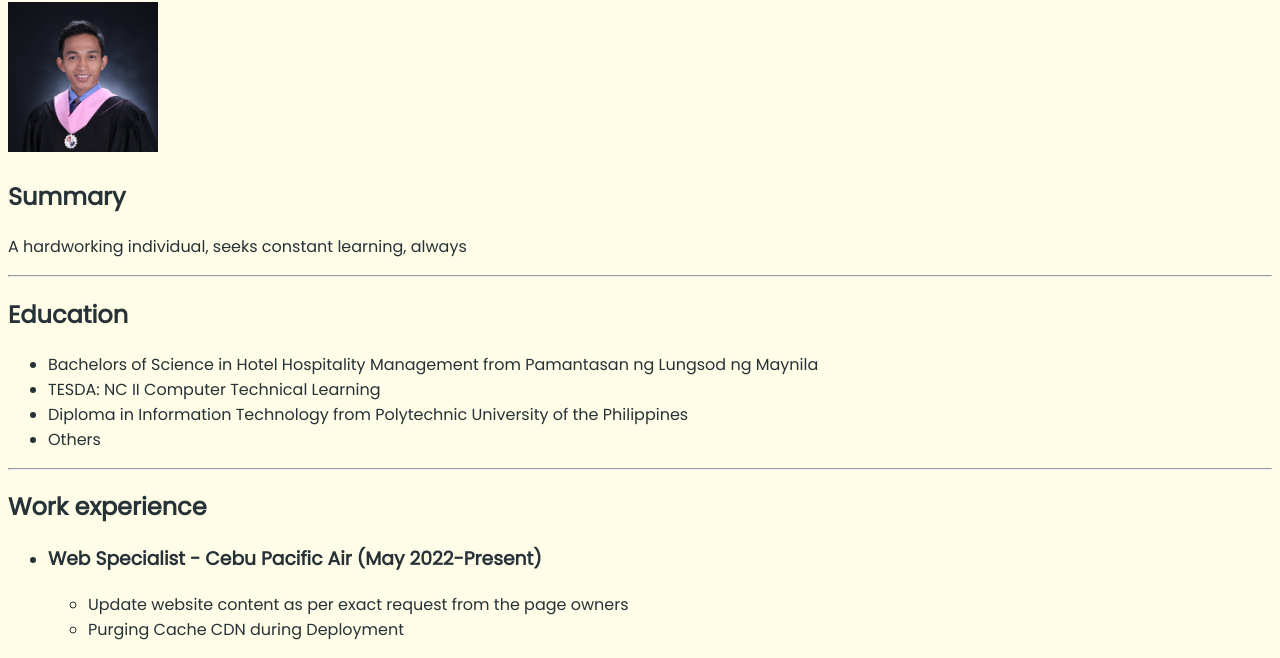
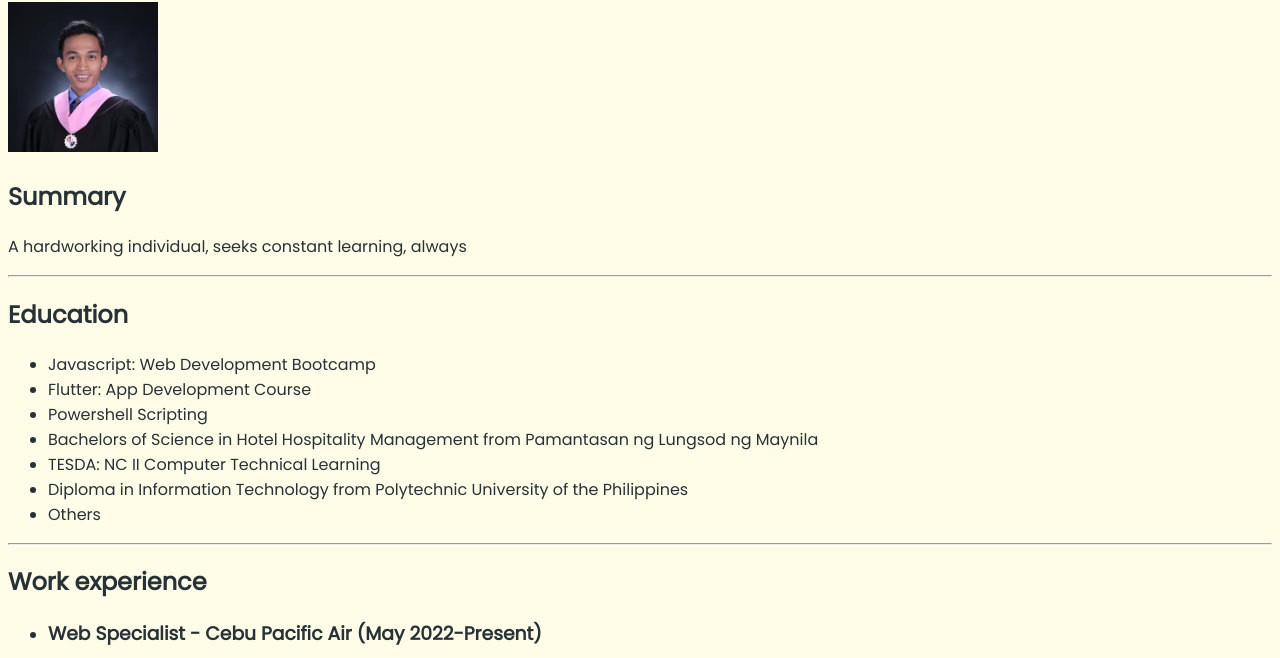
Before and after one commit to elarjohn1900/resume, a plain HTML site: page index.html in a window 1280 px wide. Shown: the part 89-747 px from the top of the page. Drawn offline with Linux system fonts and the light colour scheme.

Commit message:
Update education
Add web dev, flutter and powershell courses

```diff
--- a/index.html
+++ b/index.html
@@ -23,6 +23,9 @@
     <hr>
     <h2>Education</h2>
     <ul>
+        <li>Javascript: Web Development Bootcamp</li>
+        <li>Flutter: App Development Course</li>
+        <li>Powershell Scripting</li>
         <li>Bachelors of Science in Hotel Hospitality Management from Pamantasan ng Lungsod ng Maynila</li>
         <li>TESDA: NC II Computer Technical Learning</li>
         <li>Diploma in Information Technology from Polytechnic University of the Philippines</li>
```
